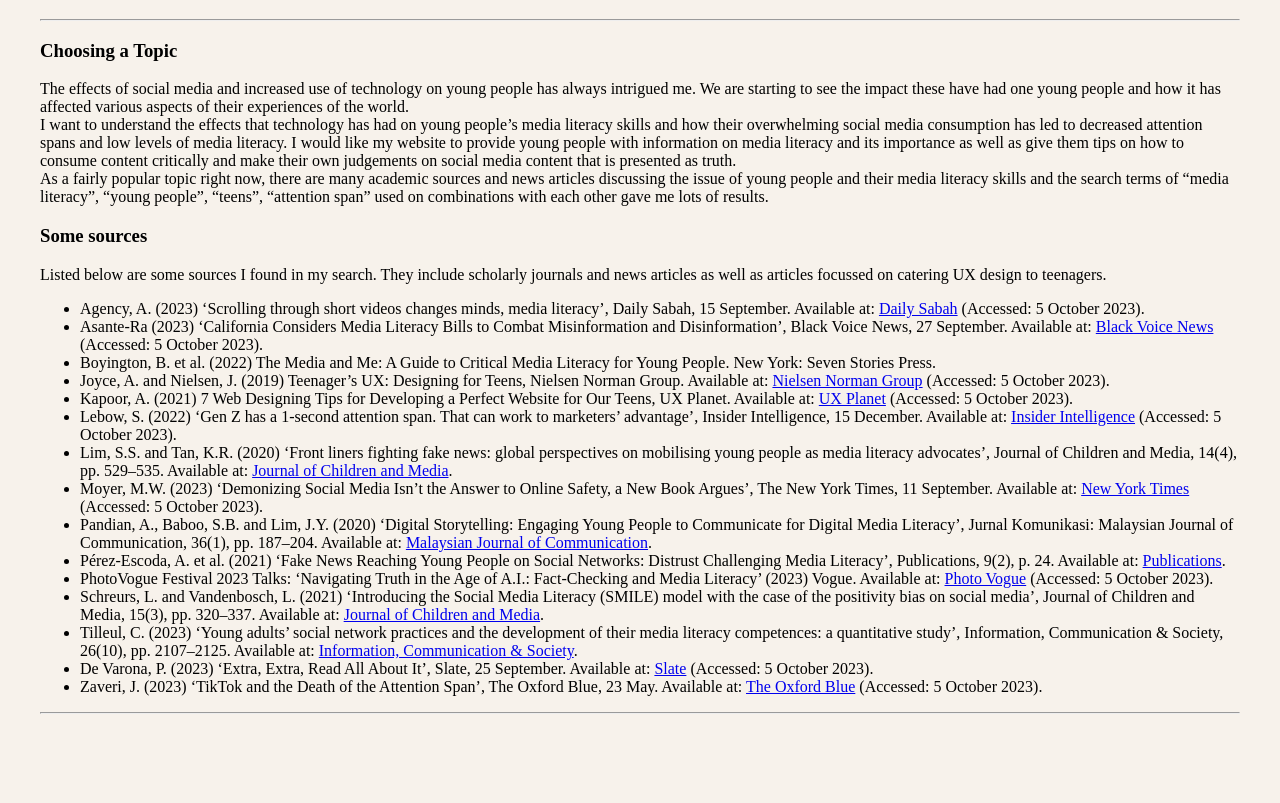
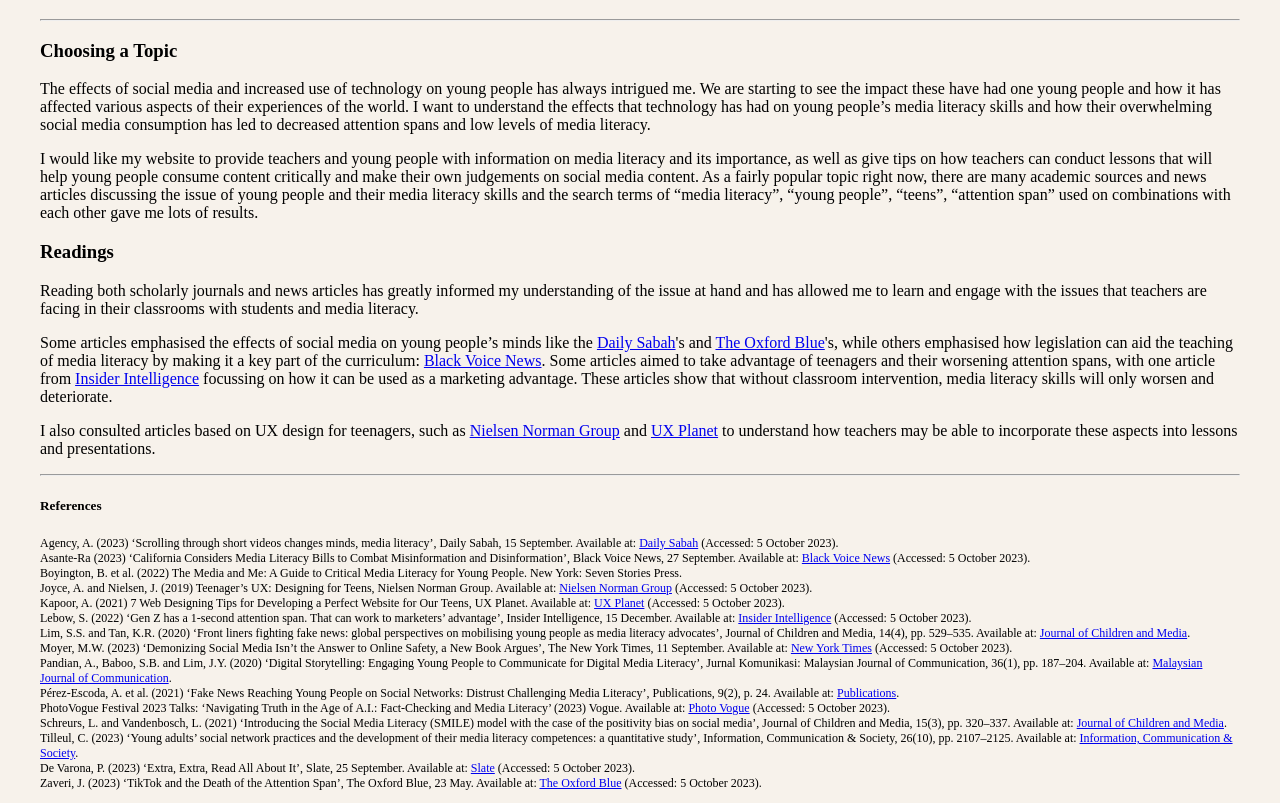
Before and after one commit to annabarclay02/annabarclay02.github.io, a plain HTML site: page week1.html in a window 1280 px wide. Shown: the part 117-920 px from the top of the page. Before the commit the page ends 839 px from the top, so only its background shows below. Drawn offline with Linux system fonts and the light colour scheme.

Commit message:
Update week1.html

```diff
--- a/week1.html
+++ b/week1.html
@@ -3,7 +3,7 @@
 <head>
 
 	<title>A Teacher's Guide to Media Literacy</title>
-	<meta http-equiv="Content-Type" content="text/html; charset=utf-8"/>
+	<meta name="viewport" http-equiv="Content-Type" content="text/html; charset=utf-8; width=device-width, initial-scale=1.0"/>
 	<link rel="stylesheet" href="index.css">
 </head>
 
@@ -25,39 +25,44 @@
   <hr>
   <section id="week1task1">
         <h3>Choosing a Topic</h3>
-          <p>The effects of social media and increased use of technology on young people has always intrigued me. We are starting to see the impact these have had one
-						young people and how it has affected various aspects of their experiences of the world.<br>
-            I want to understand the effects that technology has had on young people’s media literacy skills and how their overwhelming social media consumption has
-						led to decreased attention spans and low levels of media literacy. I would like my website to provide young people with information on media literacy and
-						its importance as well as give them tips on how to consume content critically and make their own judgements on social media content that is presented as
-						truth.<br>
-            As a fairly popular topic right now, there are many academic sources and news articles discussing the issue of young people and their media literacy skills
-						 and the search terms of “media literacy”, “young people”, “teens”, “attention span” used on combinations with each other gave me lots of results.<br></p>
+          <p>The effects of social media and increased use of technology on young people has always intrigued me. We are starting to see the impact these have had one young people and how it has affected various aspects of their experiences of the world. I want to understand the effects that technology has had on young people’s media literacy skills and how their overwhelming social media consumption has led to decreased attention spans and low levels of media literacy.</p>
+          <p>I would like my website to provide teachers and young people with information on media literacy and its importance, as well as give tips on how teachers can conduct lessons that will help young people consume content critically and make their own judgements on social media content. As a fairly popular topic right now, there are many academic sources and news articles discussing the issue of young people and their media literacy skills and the search terms of “media literacy”, “young people”, “teens”, “attention span” used on combinations with each other gave me lots of results.</p>
 	</section>
 
 	<section id="week1task2">
-            <h3>Some sources</h3>
-            <p>Listed below are some sources I found in my search. They include scholarly journals and news articles as well as articles focussed on catering UX design to teenagers.
-            <ul>
-              <li>Agency, A. (2023) ‘Scrolling through short videos changes minds, media literacy’, Daily Sabah, 15 September. Available at: <a href="https://www.dailysabah.com/life/scrolling-through-short-videos-changes-minds-media-literacy/news">Daily Sabah</a> (Accessed: 5 October 2023).</li>
-              <li>Asante-Ra (2023) ‘California Considers Media Literacy Bills to Combat Misinformation and Disinformation’, Black Voice News, 27 September. Available at: <a href="https://blackvoicenews.com/2023/09/27/media-literacy-education-corporate-influence/">Black Voice News</a> (Accessed: 5 October 2023).</li>
-              <li>Boyington, B. et al. (2022) The Media and Me: A Guide to Critical Media Literacy for Young People. New York: Seven Stories Press.</li>
-              <li>Joyce, A. and Nielsen, J. (2019) Teenager’s UX: Designing for Teens, Nielsen Norman Group. Available at: <a href="https://www.nngroup.com/articles/usability-of-websites-for-teenagers/">Nielsen Norman Group</a> (Accessed: 5 October 2023).</li>
-              <li>Kapoor, A. (2021) 7 Web Designing Tips for Developing a Perfect Website for Our Teens, UX Planet. Available at: <a href="https://uxplanet.org/7-web-designing-tips-for-developing-a-perfect-website-for-our-teens-58e1206177e2#:~:text=Help%20the%20teens%20digest%20the,lists%20and%20small%20divided%20sections.&text=A%20website%20with%20only%20text,of%20these%20technology%20freak%20teens">UX Planet</a> (Accessed: 5 October 2023).</li>
-              <li>Lebow, S. (2022) ‘Gen Z has a 1-second attention span. That can work to marketers’ advantage’, Insider Intelligence, 15 December. Available at: <a href="https://www.insiderintelligence.com/content/gen-z-has-1-second-attention-span-work-marketers-advantage">Insider Intelligence</a> (Accessed: 5 October 2023).</li>
-              <li>Lim, S.S. and Tan, K.R. (2020) ‘Front liners fighting fake news: global perspectives on mobilising young people as media literacy advocates’, Journal of Children and Media, 14(4), pp. 529–535. Available at: <a href="https://doi.org/10.1080/17482798.2020.1827817">Journal of Children and Media</a>.</li>
-              <li>Moyer, M.W. (2023) ‘Demonizing Social Media Isn’t the Answer to Online Safety, a New Book Argues’, The New York Times, 11 September. Available at: <a href="https://www.nytimes.com/2023/09/11/well/family/social-media-bans-teens.html">New York Times</a> (Accessed: 5 October 2023).</li>
-              <li>Pandian, A., Baboo, S.B. and Lim, J.Y. (2020) ‘Digital Storytelling: Engaging Young People to Communicate for Digital Media Literacy’, Jurnal Komunikasi: Malaysian Journal of Communication, 36(1), pp. 187–204. Available at: <a href="https://doi.org/10.17576/JKMJC-2020-3601-11">Malaysian Journal of Communication</a>.</li>
-              <li>Pérez-Escoda, A. et al. (2021) ‘Fake News Reaching Young People on Social Networks: Distrust Challenging Media Literacy’, Publications, 9(2), p. 24. Available at: <a href="https://doi.org/10.3390/publications9020024">Publications</a>.</li>
-              <li>PhotoVogue Festival 2023 Talks: ‘Navigating Truth in the Age of A.I.: Fact-Checking and Media Literacy’ (2023) Vogue. Available at: <a href="https://www.vogue.com/article/photovogue-festival-2023-talks-navigating-truth-in-the-age-of-ai-fact-checking-and-media-literacy">Photo Vogue</a> (Accessed: 5 October 2023).</li>
-              <li>Schreurs, L. and Vandenbosch, L. (2021) ‘Introducing the Social Media Literacy (SMILE) model with the case of the positivity bias on social media’, Journal of Children and Media, 15(3), pp. 320–337. Available at: <a href="https://doi.org/10.1080/17482798.2020.1809481">Journal of Children and Media</a>.</li>
-              <li>Tilleul, C. (2023) ‘Young adults’ social network practices and the development of their media literacy competences: a quantitative study’, Information, Communication & Society, 26(10), pp. 2107–2125. Available at: <a href="https://doi.org/10.1080/1369118X.2022.2072751">Information, Communication & Society</a>.</li>
-              <li>De Varona, P. (2023) ‘Extra, Extra, Read All About It’, Slate, 25 September. Available at: <a href="https://slate.com/human-interest/2023/09/media-literacy-print-newspapers-tiktok-influencer-kelsey-russell.html">Slate</a> (Accessed: 5 October 2023).</li>
-              <li>Zaveri, J. (2023) ‘TikTok and the Death of the Attention Span’, The Oxford Blue, 23 May. Available at: <a href="https://theoxfordblue.co.uk/tiktok-and-the-death-of-the-attention-span/">The Oxford Blue</a> (Accessed: 5 October 2023).</li>
+            <h3>Readings</h3>
+            <p>Reading both scholarly journals and news articles has greatly informed my understanding of the issue at hand and has allowed me to learn and engage with the issues that teachers are facing in their classrooms with students and media literacy.</p>
+            <p>Some articles emphasised the effects of social media on young people’s minds like the <a href="https://www.dailysabah.com/life/scrolling-through-short-videos-changes-minds-media-literacy/news">Daily Sabah</a>'s and <a href="https://theoxfordblue.co.uk/tiktok-and-the-death-of-the-attention-span/">The Oxford Blue</a>'s, while others emphasised how legislation can aid the teaching of media literacy by making it a key part of the curriculum: <a href="https://blackvoicenews.com/2023/09/27/media-literacy-education-corporate-influence/">Black Voice News</a>.
+               Some articles aimed to take advantage of teenagers and their worsening attention spans, with one article from <a href="https://www.insiderintelligence.com/content/gen-z-has-1-second-attention-span-work-marketers-advantage">Insider Intelligence</a> focussing on how it can be used as a marketing advantage. These articles show that without classroom intervention, media literacy skills will only worsen and deteriorate.</p>
+            <p>I also consulted articles based on UX design for teenagers, such as <a href="https://www.nngroup.com/articles/usability-of-websites-for-teenagers/">Nielsen Norman Group</a> and <a href="https://uxplanet.org/7-web-designing-tips-for-developing-a-perfect-website-for-our-teens-58e1206177e2#:~:text=Help%20the%20teens%20digest%20the,lists%20and%20small%20divided%20sections.&text=A%20website%20with%20only%20text,of%20these%20technology%20freak%20teens">UX Planet</a> to understand how teachers may be able to incorporate these aspects into lessons and presentations.
+
 		</section>
 </div>
 
 <hr>
 
+<div>
+  <footer>
+    <h5>References</h5>
+      <p class="reference">
+        Agency, A. (2023) ‘Scrolling through short videos changes minds, media literacy’, Daily Sabah, 15 September. Available at: <a href="https://www.dailysabah.com/life/scrolling-through-short-videos-changes-minds-media-literacy/news">Daily Sabah</a> (Accessed: 5 October 2023).<br>
+        Asante-Ra (2023) ‘California Considers Media Literacy Bills to Combat Misinformation and Disinformation’, Black Voice News, 27 September. Available at: <a href="https://blackvoicenews.com/2023/09/27/media-literacy-education-corporate-influence/">Black Voice News</a> (Accessed: 5 October 2023).<br>
+        Boyington, B. et al. (2022) The Media and Me: A Guide to Critical Media Literacy for Young People. New York: Seven Stories Press.<br>
+        Joyce, A. and Nielsen, J. (2019) Teenager’s UX: Designing for Teens, Nielsen Norman Group. Available at: <a href="https://www.nngroup.com/articles/usability-of-websites-for-teenagers/">Nielsen Norman Group</a> (Accessed: 5 October 2023).<br>
+        Kapoor, A. (2021) 7 Web Designing Tips for Developing a Perfect Website for Our Teens, UX Planet. Available at: <a href="https://uxplanet.org/7-web-designing-tips-for-developing-a-perfect-website-for-our-teens-58e1206177e2#:~:text=Help%20the%20teens%20digest%20the,lists%20and%20small%20divided%20sections.&text=A%20website%20with%20only%20text,of%20these%20technology%20freak%20teens">UX Planet</a> (Accessed: 5 October 2023).<br>
+        Lebow, S. (2022) ‘Gen Z has a 1-second attention span. That can work to marketers’ advantage’, Insider Intelligence, 15 December. Available at: <a href="https://www.insiderintelligence.com/content/gen-z-has-1-second-attention-span-work-marketers-advantage">Insider Intelligence</a> (Accessed: 5 October 2023).<br>
+        Lim, S.S. and Tan, K.R. (2020) ‘Front liners fighting fake news: global perspectives on mobilising young people as media literacy advocates’, Journal of Children and Media, 14(4), pp. 529–535. Available at: <a href="https://doi.org/10.1080/17482798.2020.1827817">Journal of Children and Media</a>.<br>
+        Moyer, M.W. (2023) ‘Demonizing Social Media Isn’t the Answer to Online Safety, a New Book Argues’, The New York Times, 11 September. Available at: <a href="https://www.nytimes.com/2023/09/11/well/family/social-media-bans-teens.html">New York Times</a> (Accessed: 5 October 2023).<br>
+        Pandian, A., Baboo, S.B. and Lim, J.Y. (2020) ‘Digital Storytelling: Engaging Young People to Communicate for Digital Media Literacy’, Jurnal Komunikasi: Malaysian Journal of Communication, 36(1), pp. 187–204. Available at: <a href="https://doi.org/10.17576/JKMJC-2020-3601-11">Malaysian Journal of Communication</a>.<br>
+        Pérez-Escoda, A. et al. (2021) ‘Fake News Reaching Young People on Social Networks: Distrust Challenging Media Literacy’, Publications, 9(2), p. 24. Available at: <a href="https://doi.org/10.3390/publications9020024">Publications</a>.<br>
+        PhotoVogue Festival 2023 Talks: ‘Navigating Truth in the Age of A.I.: Fact-Checking and Media Literacy’ (2023) Vogue. Available at: <a href="https://www.vogue.com/article/photovogue-festival-2023-talks-navigating-truth-in-the-age-of-ai-fact-checking-and-media-literacy">Photo Vogue</a> (Accessed: 5 October 2023).<br>
+        Schreurs, L. and Vandenbosch, L. (2021) ‘Introducing the Social Media Literacy (SMILE) model with the case of the positivity bias on social media’, Journal of Children and Media, 15(3), pp. 320–337. Available at: <a href="https://doi.org/10.1080/17482798.2020.1809481">Journal of Children and Media</a>.<br>
+        Tilleul, C. (2023) ‘Young adults’ social network practices and the development of their media literacy competences: a quantitative study’, Information, Communication & Society, 26(10), pp. 2107–2125. Available at: <a href="https://doi.org/10.1080/1369118X.2022.2072751">Information, Communication & Society</a>.<br>
+        De Varona, P. (2023) ‘Extra, Extra, Read All About It’, Slate, 25 September. Available at: <a href="https://slate.com/human-interest/2023/09/media-literacy-print-newspapers-tiktok-influencer-kelsey-russell.html">Slate</a> (Accessed: 5 October 2023).<br>
+        Zaveri, J. (2023) ‘TikTok and the Death of the Attention Span’, The Oxford Blue, 23 May. Available at: <a href="https://theoxfordblue.co.uk/tiktok-and-the-death-of-the-attention-span/">The Oxford Blue</a> (Accessed: 5 October 2023).<br>
+      </p>
+  </footer>
+</div>
+
 </body>
 </html>
```
